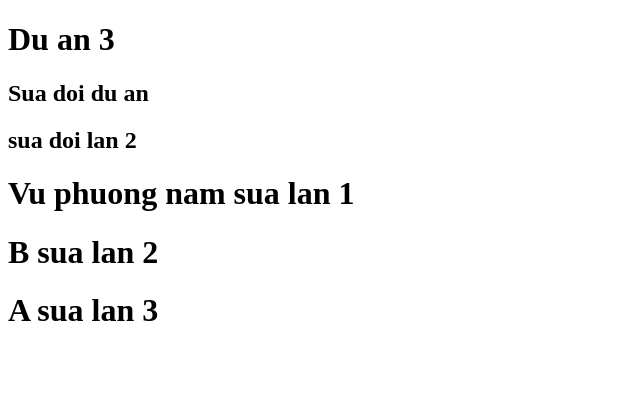
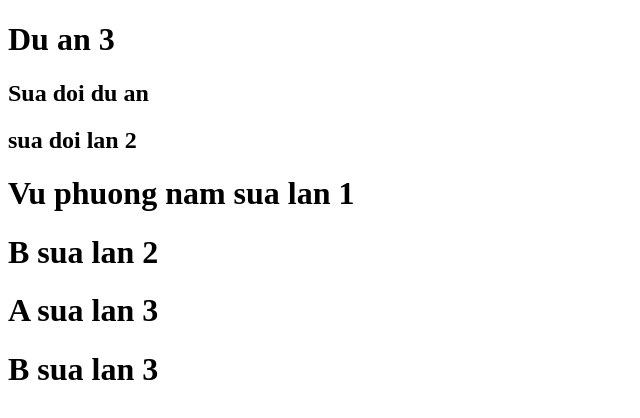
Before and after one commit to synthsould-sudo/duan3, a plain HTML site: page index.html in a window 1280 px wide. Shown: the whole page, without its empty margins (0-640 px from the left). Drawn offline with Linux system fonts and the light colour scheme.

Commit message:
5.sua lan 3

```diff
--- a/index.html
+++ b/index.html
@@ -12,5 +12,6 @@
     <h1>Vu phuong nam sua lan 1</h1>
     <h1>B sua lan 2</h1>
     <h1>A sua lan 3</h1>
+    <h1>B sua lan 3</h1>
   </body>
 </html>
```
